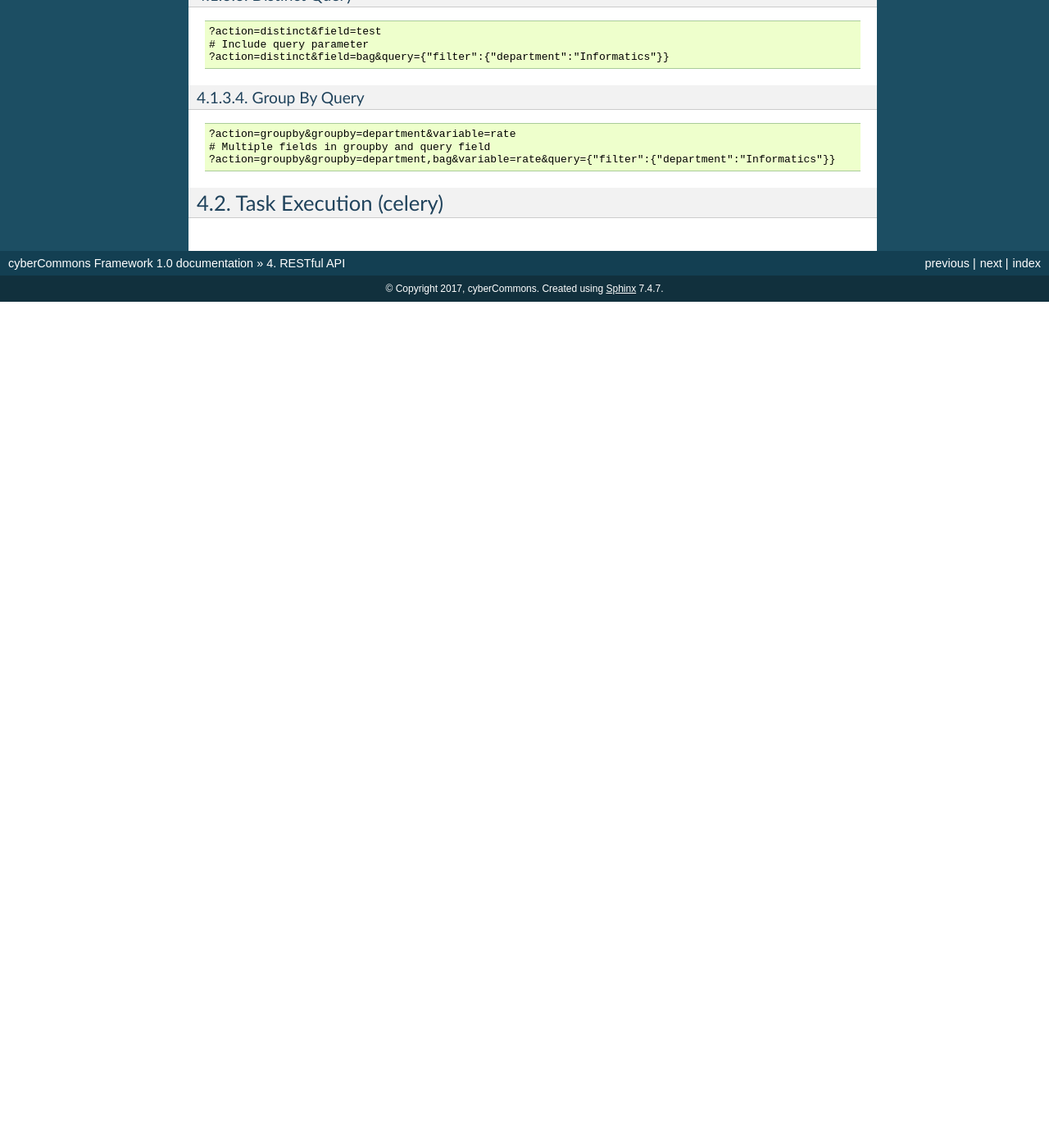
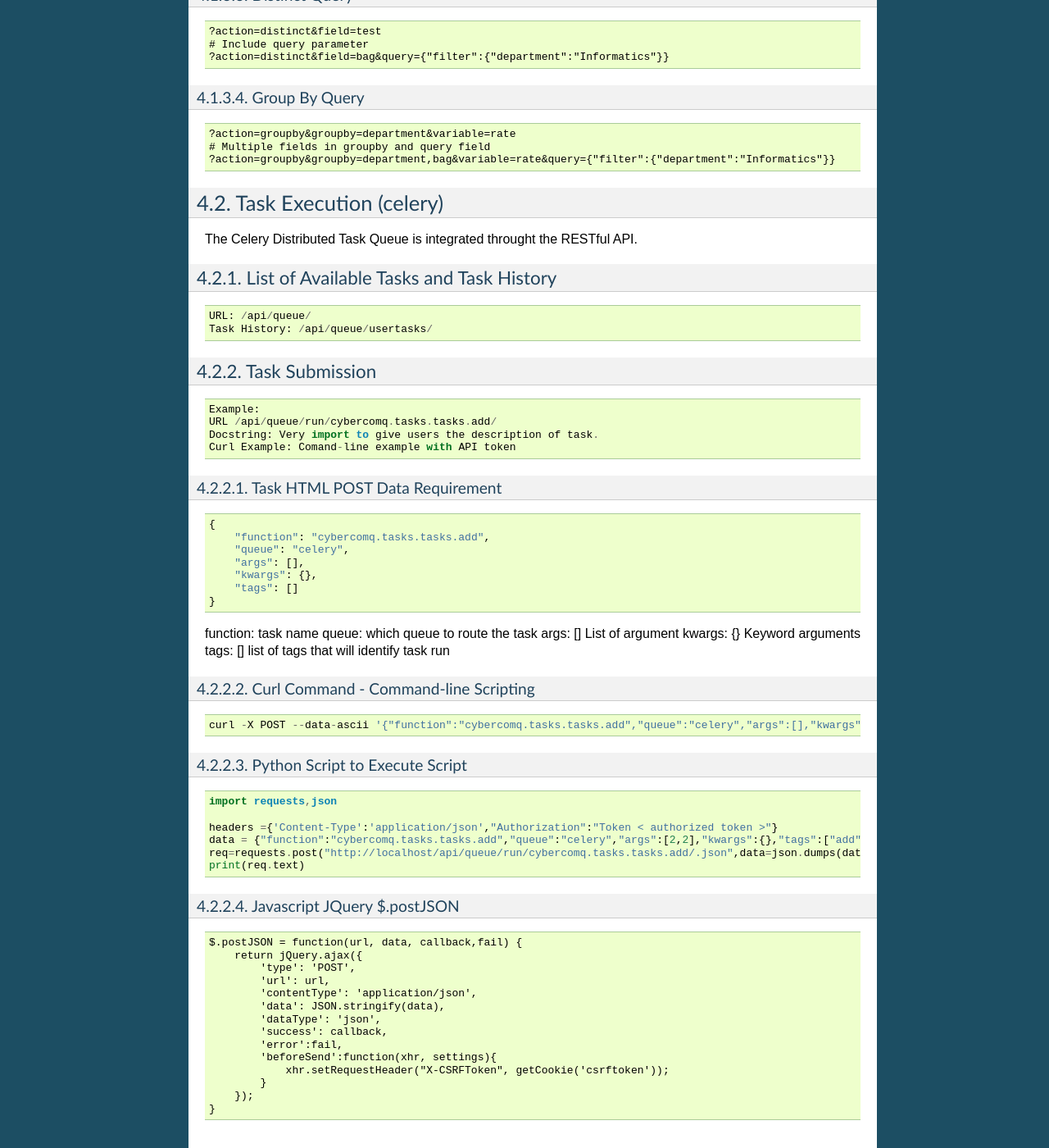
Before and after one commit to cybercommons/cybercom-new, a Sphinx documentation site: the page built from docs/rest_api.rst, in a window 1280 px wide and 1400 px high, scrolled down 2194 px. Shown: the whole window at 82% size. Built offline with Sphinx 7.4.7, drawn with Linux system fonts in a browser that asks for light colours; before the commit the page ends 2562 px from its top, so only the background shows below that; some of the changed text lies outside the part shown.

Commit message:
added queue code

```diff
--- a/docs/rest_api.rst
+++ b/docs/rest_api.rst
@@ -157,3 +157,81 @@ Group By Query
 
 Task Execution (celery)
 ~~~~~~~~~~~~~~~~~~~~~~~
+
+The Celery Distributed Task Queue is integrated throught the RESTful
+API.
+
+List of Available Tasks and Task History
+^^^^^^^^^^^^^^^^^^^^^^^^^^^^^^^^^^^^^^^^
+
+::
+
+        URL: /api/queue/
+        Task History: /api/queue/usertasks/
+
+Task Submission
+^^^^^^^^^^^^^^^
+
+::
+
+        Example:
+        URL /api/queue/run/cybercomq.tasks.tasks.add/
+        Docstring: Very import to give users the description of task.
+        Curl Example: Comand-line example with API token
+
+
+Task HTML POST Data Requirement
+'''''''''''''''''''''''''''''''
+
+::
+
+        {
+            "function": "cybercomq.tasks.tasks.add",
+            "queue": "celery",
+            "args": [],
+            "kwargs": {},
+            "tags": []
+        }
+
+function: task name queue: which queue to route the task args: [] List
+of argument kwargs: {} Keyword arguments tags: [] list of tags that will
+identify task run
+
+Curl Command - Command-line Scripting
+'''''''''''''''''''''''''''''''''''''
+
+::
+
+        curl -X POST --data-ascii '{"function":"cybercomq.tasks.tasks.add","queue":"celery","args":[],"kwargs":{  },"tags": []}' http://localhost/api/queue/run/cybercomq.tasks.tasks.add/.json -H Content-Type:application/json -H 'Authorization: Token < authorized-token > '
+
+Python Script to Execute Script
+'''''''''''''''''''''''''''''''
+
+::
+
+        import requests,json
+
+        headers ={'Content-Type':'application/json',"Authorization":"Token < authorized token >"}
+        data = {"function":"cybercomq.tasks.tasks.add","queue":"celery","args":[2,2],"kwargs":{},"tags":["add"]}
+        req=requests.post("http://localhost/api/queue/run/cybercomq.tasks.tasks.add/.json",data=json.dumps(data),headers=headers)
+        print(req.text)
+
+Javascript JQuery $.postJSON
+''''''''''''''''''''''''''''
+
+::
+
+        $.postJSON = function(url, data, callback,fail) {
+            return jQuery.ajax({
+                'type': 'POST',
+                'url': url,
+                'contentType': 'application/json',
+                'data': JSON.stringify(data),
+                'dataType': 'json',
+                'success': callback,
+                'error':fail,
+                'beforeSend':function(xhr, settings){
+                    xhr.setRequestHeader("X-CSRFToken", getCookie('csrftoken'));
+                }
+            });
+        }
```
Also changed, not shown: docs/rest_api.md (+65 -0 lines).
